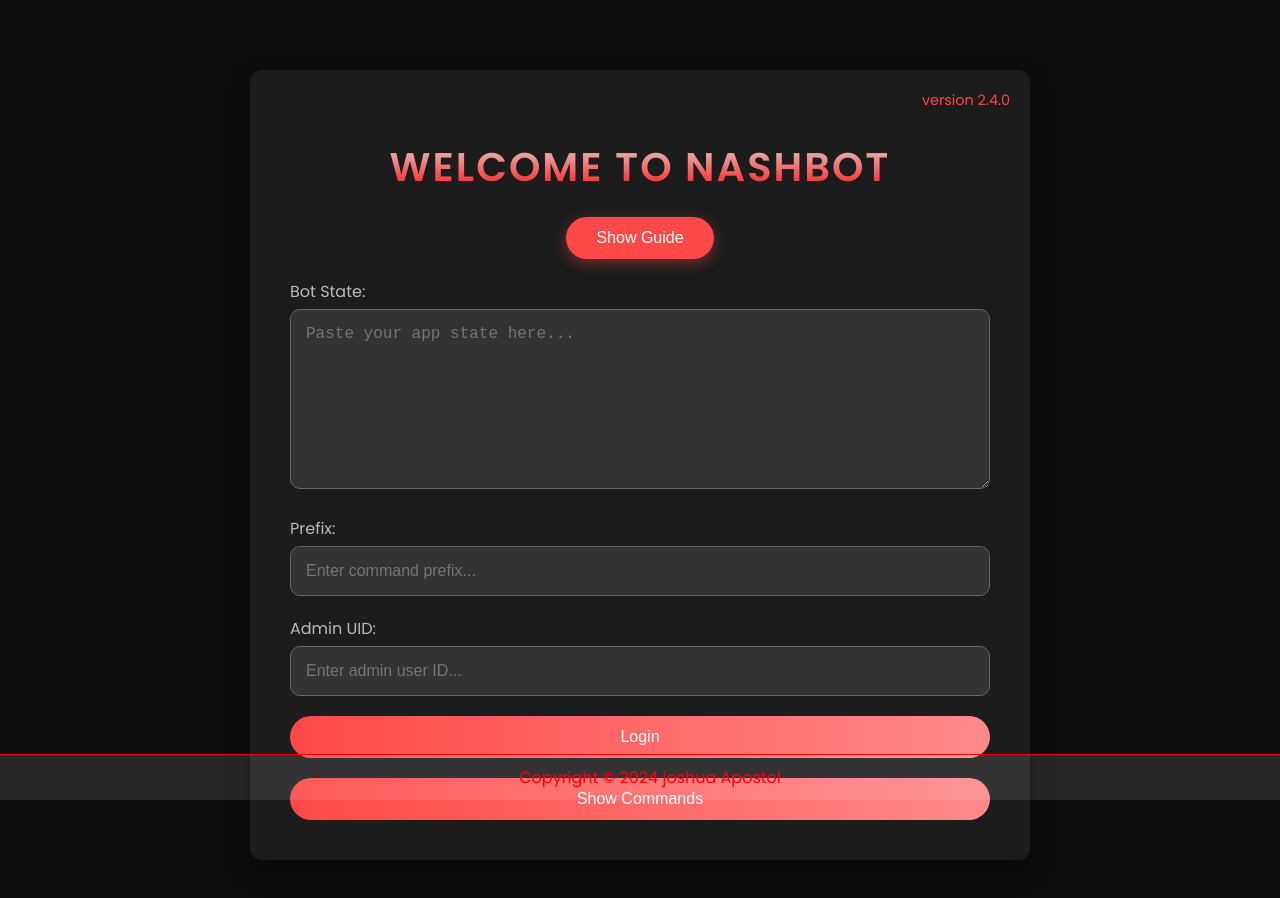
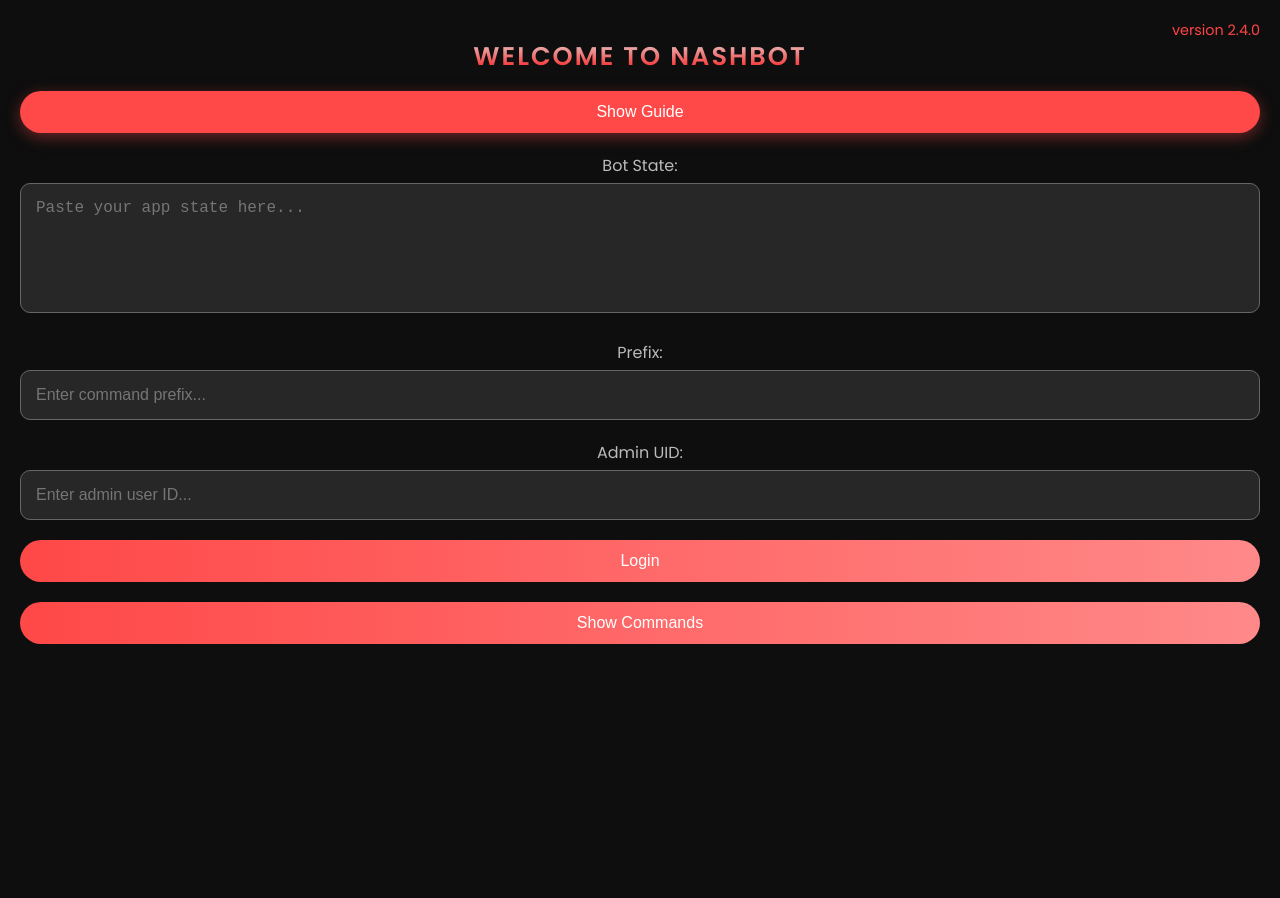
Before and after one commit to Puyit321/NASHBOT-bogart, a website: page public/index.html in a window 1280 px wide. After the commit the page ends 800 px from the top, so only its background shows below. Drawn offline with Linux system fonts and the light colour scheme; no server answers.

Commit message:
Update index.html

```diff
--- a/public/index.html
+++ b/public/index.html
@@ -1,5 +1,6 @@
 <!DOCTYPE html>
 <html lang="en">
+
 <head>
     <meta charset="UTF-8">
     <meta name="viewport" content="width=device-width, initial-scale=1.0">
@@ -12,25 +13,21 @@
             font-family: 'Poppins', sans-serif;
             color: #fff;
             margin: 0;
+            height: 90vh;
         }
 
         .container {
-      max-width: 700px;
-      margin: 50px auto;
-      background-color: rgba(30, 30, 30, 0.9);
-      border-radius: 12px;
-      box-shadow: 0 12px 24px rgba(0, 0, 0, 0.4);
-      padding: 40px;
-      position: relative;
-      overflow: hidden;
             text-align: center;
+            display: flex;
+            flex-direction: column;
+            justify-content: space-between;
         }
 
         h1 {
-      font-size: 2.5rem;
+            font-size: 1.6rem;
             color: #fff;
             text-transform: uppercase;
-      margin-bottom: 20px;
+            margin-bottom: 15px;
             letter-spacing: 2px;
             background: -webkit-linear-gradient(#e1e1e1, #ff0000);
             -webkit-background-clip: text;
@@ -89,17 +86,19 @@
 
         .form-container {
             text-align: left;
+            text-align: center;
         }
 
         label {
             font-size: 1rem;
-      font-weight: 500;
+            font-weight: 50;
             color: #bbb;
             margin-bottom: 5px;
             display: block;
         }
 
-    .centered-textarea, .centered-input {
+        .centered-textarea,
+        .centered-input {
             width: 100%;
             padding: 15px;
             border: 1px solid #666;
@@ -113,10 +112,12 @@
         }
 
         .centered-textarea {
-      height: 180px;
+            height: 130px;
+            resize: none;
         }
 
-    .centered-textarea:focus, .centered-input:focus {
+        .centered-textarea:focus,
+        .centered-input:focus {
             border-color: #ff4a4a;
             background-color: rgba(255, 255, 255, 0.2);
         }
@@ -137,23 +138,6 @@
         .btn-primary:hover {
             transform: translateY(-4px);
             background: linear-gradient(90deg, #ff8989, #ff4848);
-    }
-
-    .footer {
-      background-color: rgba(255, 255, 255, 0.1);
-      padding: 10px;
-      text-align: center;
-      font-size: 16px;
-      color: red;
-      border-top: 1px solid red;
-      position: fixed;
-      bottom: 0;
-      left: 0;
-      width: 100%;
-    }
-
-    .footer p {
-      margin: 0;
         }
 
         .modal {
@@ -185,7 +169,8 @@
             cursor: pointer;
         }
 
-    .command-item, .session-item {
+        .command-item,
+        .session-item {
             background-color: rgba(0, 0, 0, 0.6);
             border: 1px solid #444;
             border-radius: 5px;
@@ -194,17 +179,20 @@
             transition: transform 0.3s ease;
         }
 
-    .command-item:hover, .session-item:hover {
+        .command-item:hover,
+        .session-item:hover {
             transform: translateY(-5px);
         }
 
-    .command-name, .session-name {
+        .command-name,
+        .session-name {
             font-size: 1.2rem;
             font-weight: 600;
             color: #00f;
         }
 
-    .command-description, .session-description {
+        .command-description,
+        .session-description {
             font-size: 1rem;
             color: #ccc;
         }
@@ -235,9 +223,9 @@
                 padding: 20px;
             }
         }
-
     </style>
 </head>
+
 <body>
     <main class="container">
         <h1>Welcome to NASHBOT</h1>
@@ -293,9 +281,7 @@
         </div>
     </main>
 
-  <footer class="footer">Copyright © 2024 joshua Apostol</footer>
     <script>
-
         document.addEventListener('DOMContentLoaded', () => {
             const form = document.getElementById("loginForm");
             const botStateInput = document.getElementById('botState');
@@ -343,8 +329,14 @@
                 try {
                     const response = await fetch("/login", {
                         method: "POST",
-          headers: { "Content-Type": "application/json" },
-          body: JSON.stringify({ botState, prefix, adminUID }),
+                        headers: {
+                            "Content-Type": "application/json"
+                        },
+                        body: JSON.stringify({
+                            botState,
+                            prefix,
+                            adminUID
+                        }),
                     });
 
                     if (response.ok) {
@@ -479,4 +471,5 @@
         });
     </script>
 </body>
+
 </html>
```
Lines whose indentation alone changed are shown as unchanged.
